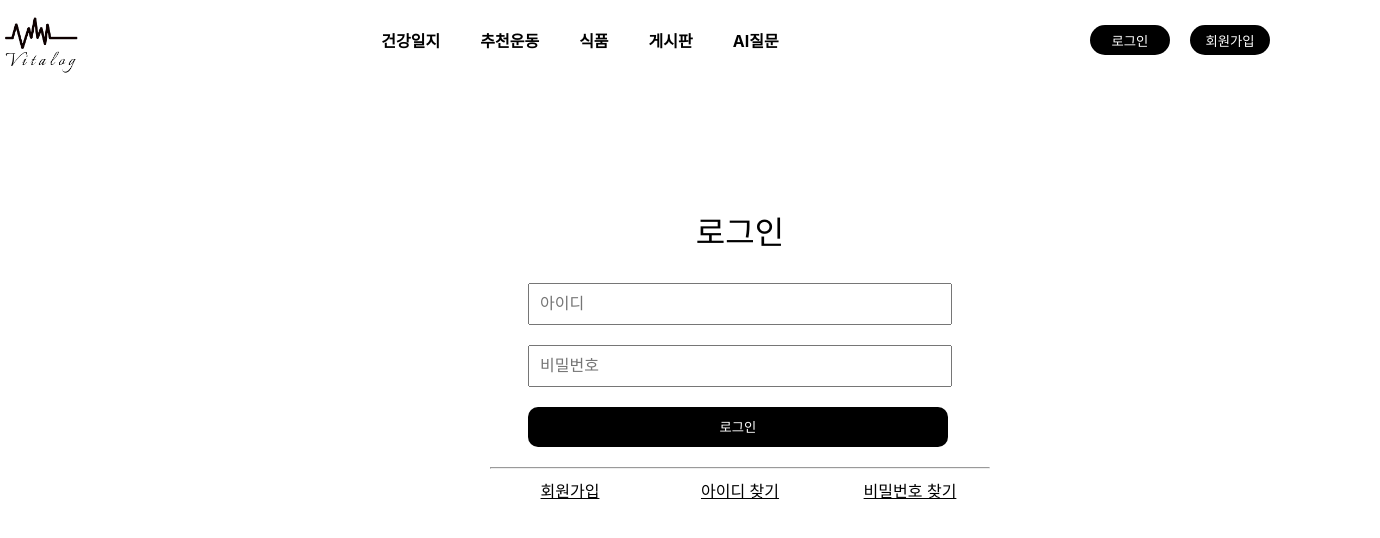
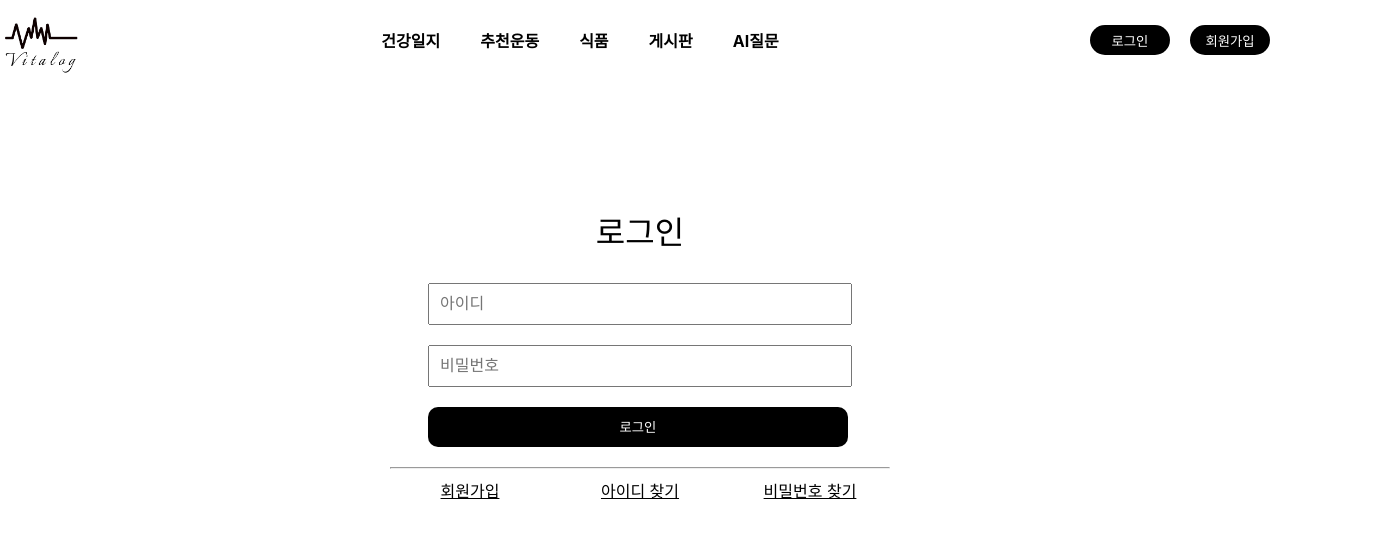
Before and after one commit to 1ast00/KH_FinalProject_2team_front, a React (Create React App) app: page /login in a window 1280 px wide. Shown: the top 538 px of the page, 1380 px wide, since content can reach past the window. Built offline with nearby package versions, Linux system fonts and the light colour scheme.

Commit message:
CSS에러 수정

```diff
--- a/src/css/Login.module.css
+++ b/src/css/Login.module.css
@@ -1,23 +1,16 @@
-
 @media (max-width: 768px) {
   .linkshr {
     width: 200px;
   }
 }
 
-
-
 .container {
   display: flex;
   flex-direction: column;
   align-items: center;
   justify-content: center;
-
   margin: 100px auto;
   width: 100%;
-
-  margin: 100px;
-
 }
 
 .title {
@@ -52,10 +45,7 @@
 .linkshr {
   margin-top: 20px;
   width: 500px;
-
   box-sizing: border-box;
-
-
 }
 
 .lbtn {
@@ -65,7 +55,6 @@
   text-decoration: underline;
   cursor: pointer;
   font-size: 16px;
-
 }
 
 .fbtn {
```
